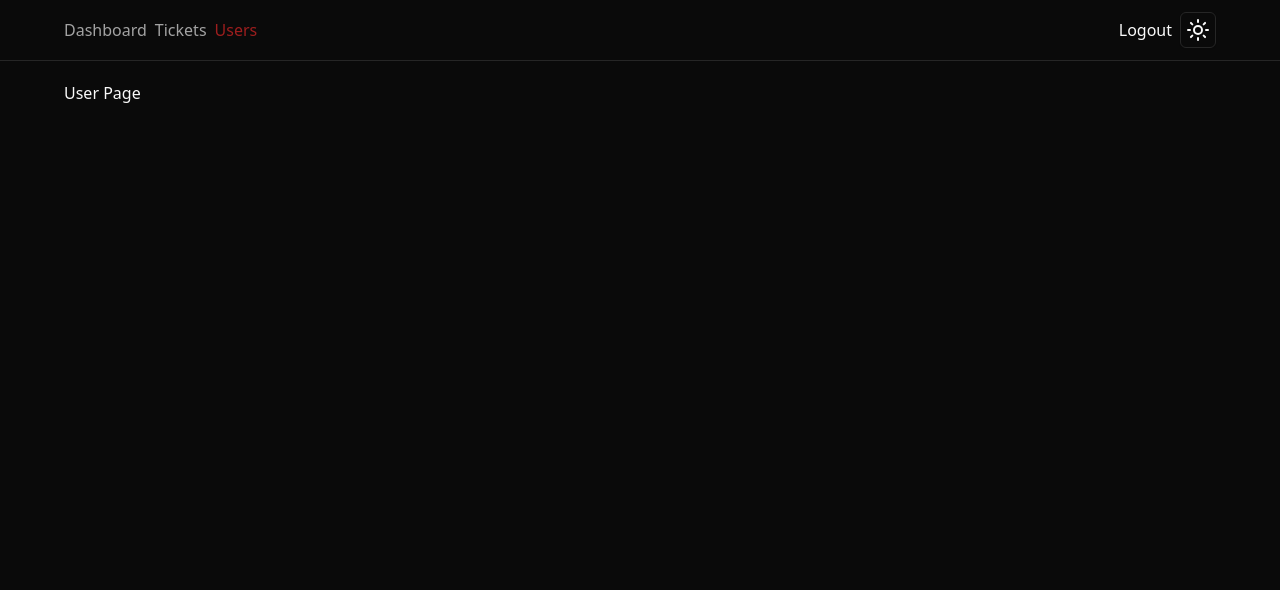
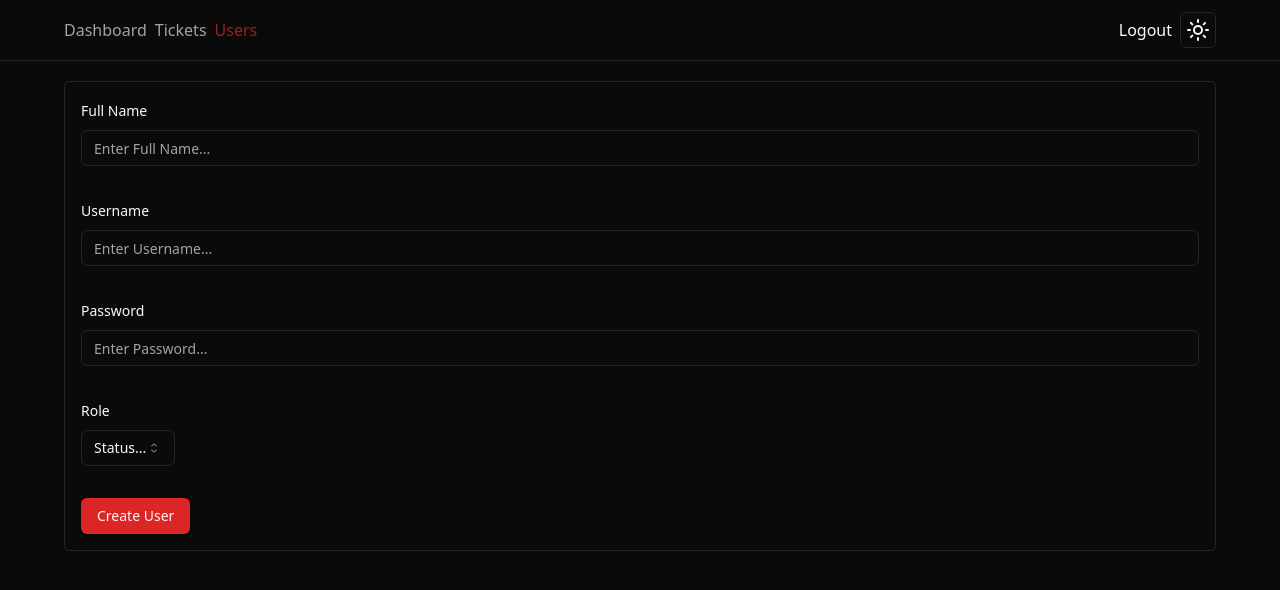
Before and after one commit to kharljhon14/ticketing-system, a Next.js app: page /users in a window 1280 px wide. Shown: the top 590 px of the page. Built offline with nearby package versions, Linux system fonts and the light colour scheme.

Commit message:
[Feat] User form

```diff
--- a/src/app/users/page.tsx
+++ b/src/app/users/page.tsx
@@ -1,3 +1,9 @@
+import UserForm from "@/components/user-form";
+
 export default function UsersPage() {
-	return <h1>User Page</h1>;
+	return (
+		<div>
+			<UserForm />
+		</div>
+	);
 }
--- /dev/null
+++ b/src/components/user-form.tsx
@@ -0,0 +1,133 @@
+"use client";
+
+import { zodResolver } from "@hookform/resolvers/zod";
+import type { User } from "@prisma/client";
+import axios from "axios";
+import { useRouter } from "next/navigation";
+import { type SubmitHandler, useForm } from "react-hook-form";
+
+import { userSchema, type UserSchemaType } from "@/schemas/user";
+
+import { Button } from "./ui/button";
+import { Form, FormControl, FormField, FormItem, FormLabel } from "./ui/form";
+import { Input } from "./ui/input";
+import {
+	Select,
+	SelectContent,
+	SelectItem,
+	SelectTrigger,
+	SelectValue,
+} from "./ui/select";
+
+interface Props {
+	user?: User;
+}
+
+export default function UserForm({ user }: Props) {
+	const form = useForm<UserSchemaType>({
+		resolver: zodResolver(userSchema),
+	});
+
+	const router = useRouter();
+
+	const onSubmit: SubmitHandler<UserSchemaType> = async (values) => {
+		if (user) {
+			await axios.patch(`/api/users/${user.id}`, values);
+			router.push(`/users/${user.id}`);
+		} else {
+			await axios.post("/api/users", values);
+			router.push("/users");
+		}
+		router.refresh();
+	};
+
+	return (
+		<div className="w-full rounded-md border p-4">
+			<Form {...form}>
+				<form
+					className="w-full space-y-8"
+					autoComplete="off"
+					onSubmit={form.handleSubmit(onSubmit)}
+				>
+					<FormField
+						control={form.control}
+						defaultValue={user?.name}
+						name="name"
+						render={({ field }) => (
+							<FormItem>
+								<FormLabel>Full Name</FormLabel>
+								<FormControl>
+									<Input {...field} placeholder="Enter Full Name..." />
+								</FormControl>
+							</FormItem>
+						)}
+					/>
+					<FormField
+						control={form.control}
+						defaultValue={user?.username}
+						name="username"
+						render={({ field }) => (
+							<FormItem>
+								<FormLabel>Username</FormLabel>
+								<FormControl>
+									<Input {...field} placeholder="Enter Username..." />
+								</FormControl>
+							</FormItem>
+						)}
+					/>
+					<FormField
+						control={form.control}
+						defaultValue={user?.password}
+						name="password"
+						render={({ field }) => (
+							<FormItem>
+								<FormLabel>Password</FormLabel>
+								<FormControl>
+									<Input
+										type="password"
+										required={!user}
+										{...field}
+										placeholder="Enter Password..."
+									/>
+								</FormControl>
+							</FormItem>
+						)}
+					/>
+
+					<div className="flex w-full space-x-4">
+						<FormField
+							control={form.control}
+							name="role"
+							defaultValue={user?.role}
+							render={({ field }) => (
+								<FormItem>
+									<FormLabel>Role</FormLabel>
+
+									<Select
+										onValueChange={field.onChange}
+										defaultValue={field.value}
+									>
+										<FormControl>
+											<SelectTrigger>
+												<SelectValue placeholder="Status..." />
+											</SelectTrigger>
+										</FormControl>
+
+										<SelectContent>
+											<SelectItem value="ADMIN">Admin</SelectItem>
+											<SelectItem value="USER">User</SelectItem>
+											<SelectItem value="TECH">Tech</SelectItem>
+										</SelectContent>
+									</Select>
+								</FormItem>
+							)}
+						/>
+					</div>
+					<Button type="submit" disabled={form.formState.isSubmitting}>
+						{user ? "Update User" : "Create User"}
+					</Button>
+				</form>
+			</Form>
+		</div>
+	);
+}
```
